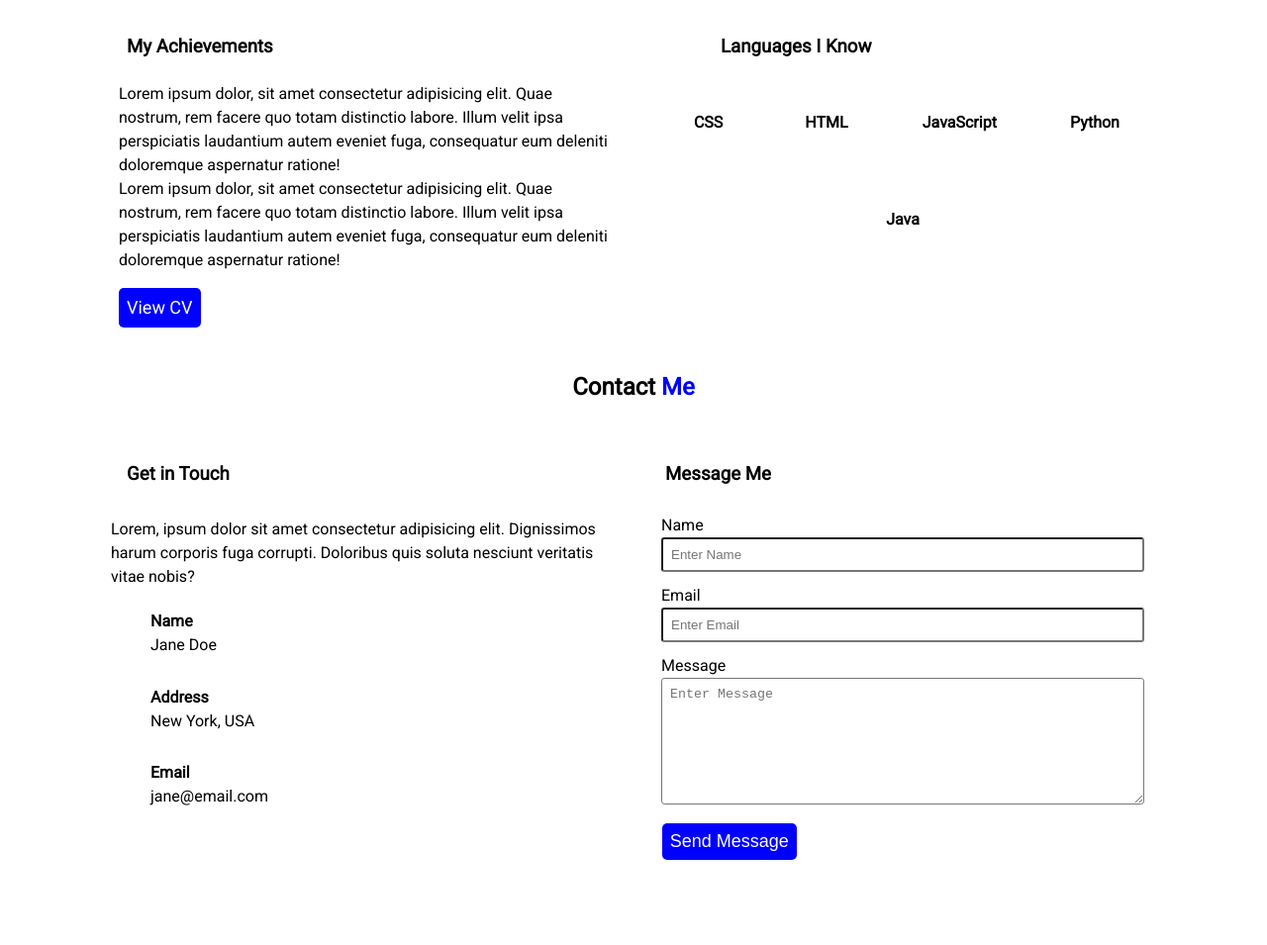
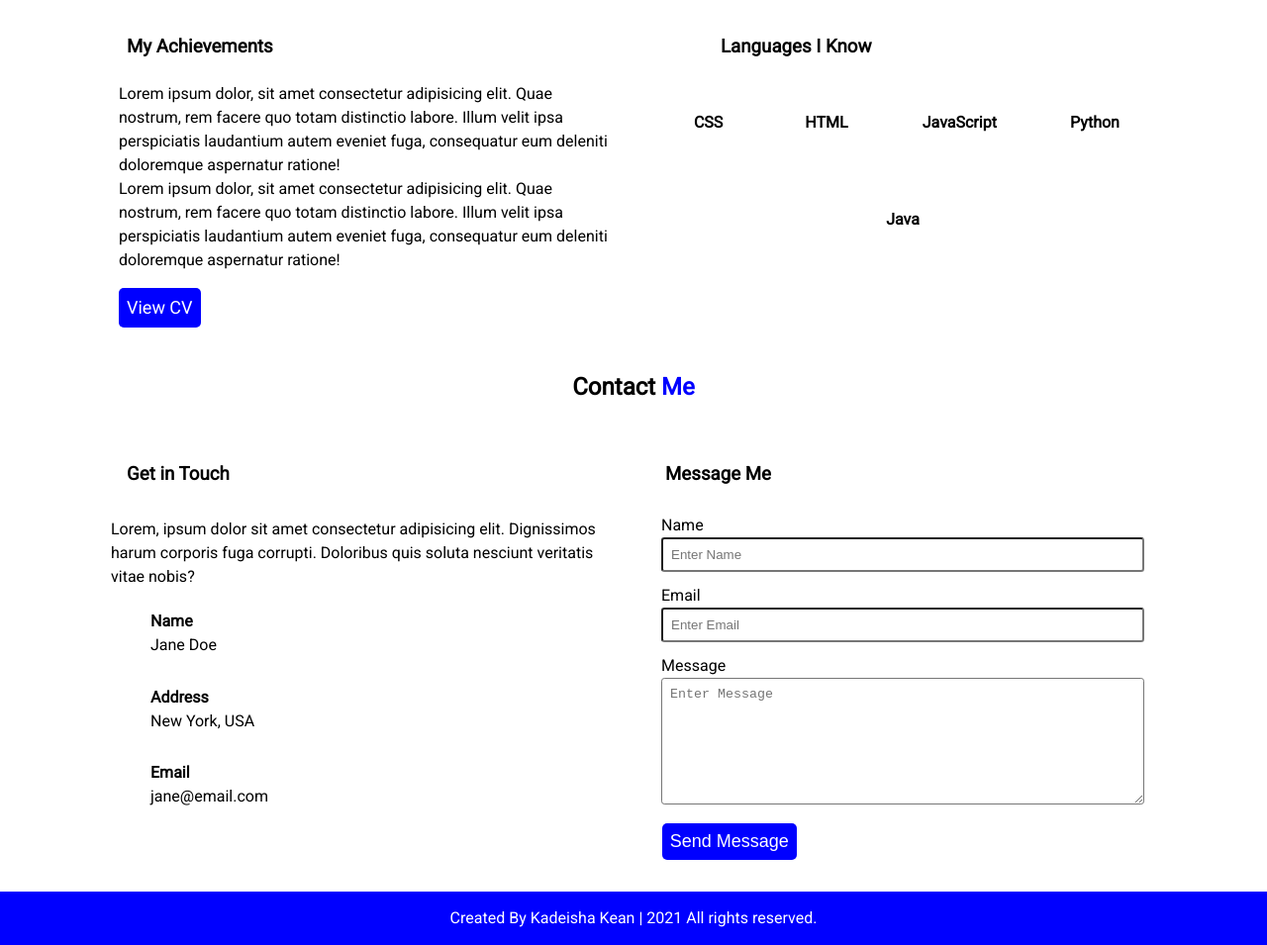
Before and after one commit to amandahiller/Portolio_Website, a plain HTML site: page index.html in a window 1280 px wide. Shown: the part 1427-2382 px from the top of the page at 99% size. Before the commit the page ends 2328 px from the top, so only its background shows below. Drawn offline with Linux system fonts and the light colour scheme.

Commit message:
Added footer

```diff
--- a/index.html
+++ b/index.html
@@ -258,6 +258,11 @@
         </div>
     </section>
 
+    <!-- Footer -->
+    <footer>
+        <span>Created By Kadeisha Kean | <span class="far fa-copyright"></span> 2021 All rights reserved.</span>
+    </footer>
+
 </body>
 
 </html>
--- a/style.css
+++ b/style.css
@@ -292,3 +292,11 @@ h3 {
 .contact-content .column .contact-form .btn {
     margin-left: .8rem;
 }
+
+/* footer */
+footer {
+    background: blue;
+    padding: 15px 23px;
+    color: #fff;
+    text-align: center;
+}
```
